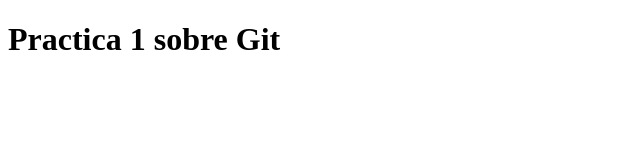
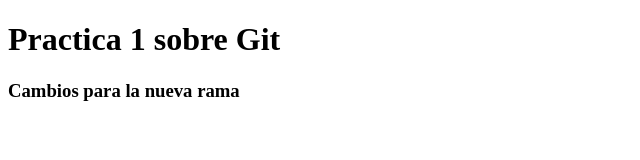
Before and after one commit to jorgeectablet/practica1, a plain HTML site: page index.html in a window 1280 px wide. Shown: the whole page, without its empty margins (0-640 px from the left). Drawn offline with Linux system fonts and the light colour scheme.

Commit message:
Segundo commit
Cambios en el index

```diff
--- a/index.html
+++ b/index.html
@@ -7,5 +7,7 @@
 </head>
 <body>
 	<h1>Practica 1 sobre Git</h1>
+
+	<h3>Cambios para la nueva rama</h3>
 </body>
 </html>
```
